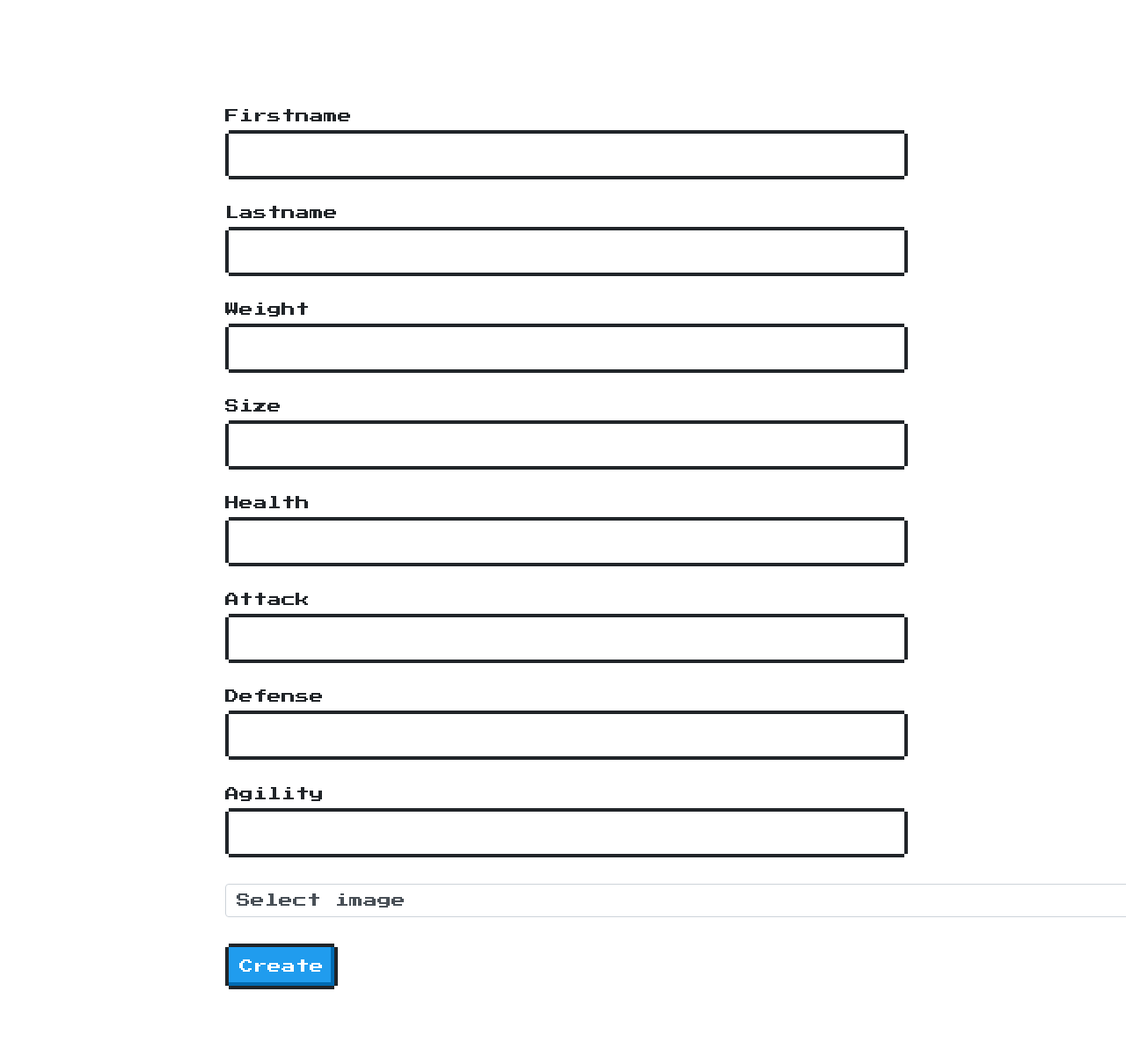
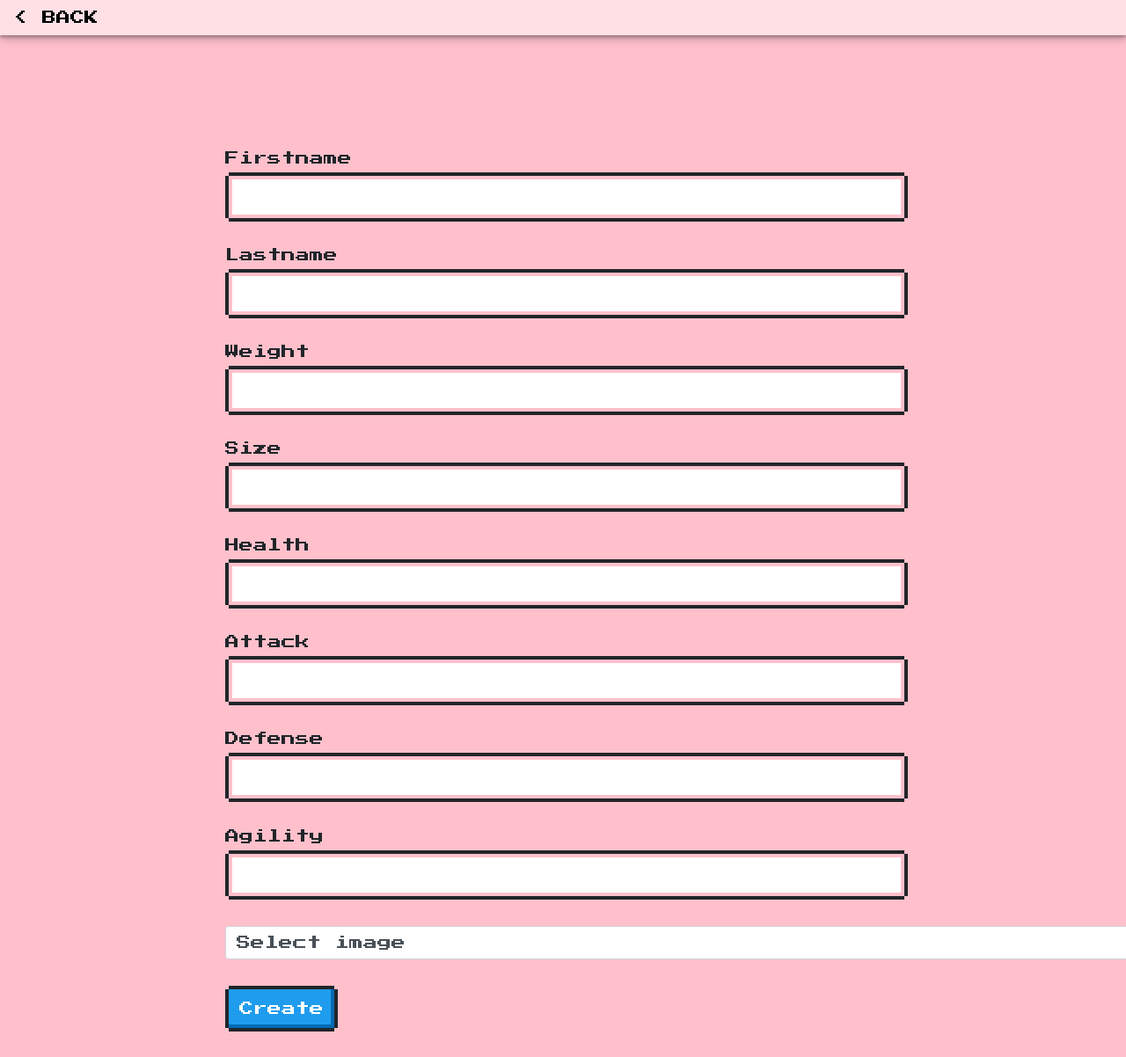
Before and after one commit to BourGuy64/RatzSlayer3, a PHP site: template src/views/form-char.html.twig in a window 1280 px wide. Shown: the whole page at 88% size. Run offline with PHP 8.4, Linux system fonts and the light colour scheme; the template is opened without the code that fills it, so the values that code supplies are empty; some libraries are stand-ins or nearby versions.

Commit message:
Add nav-bar on top with back button

```diff
--- a/src/css/main-menu.css
+++ b/src/css/main-menu.css
@@ -2,7 +2,6 @@
  * DEFAULT BODY
  */
 body {
-    background-color: pink;
     font-family: 'Press Start 2P';
 }
 
--- a/src/css/style.css
+++ b/src/css/style.css
@@ -22,14 +22,14 @@ body {
   display: flex;
   flex-direction: column;
   flex-wrap: nowrap;
+  background-color: pink;
 }
 
 /**
  * DEFAULT HEADER
  */
 header {
-    background-color: cyan;
-    box-shadow: 0 5px 10px rgba(0,0,0,0.19), 0 3px 3px rgba(0,0,0,0.23);
+  box-shadow: 0 5px 10px rgba(0, 0, 0, 0.19), 0 3px 3px rgba(0, 0, 0, 0.23);
   margin: 0;
   padding: 0;
   flex-shrink: 0;
@@ -48,9 +48,35 @@ header {
  * DEFAULT FOOTER
  */
 footer {
-    box-shadow: 0 5px 10px rgba(0,0,0,0.19), 0 3px 3px rgba(0,0,0,0.23);
+  box-shadow: 0 5px 10px rgba(0, 0, 0, 0.19), 0 3px 3px rgba(0, 0, 0, 0.23);
   margin: 0;
   padding: 0;
   flex-shrink: 0;
   z-index: 999;
 }
+
+div.navbar {
+  display: flex;
+  background: rgba(255, 255, 255, 0.5);
+  box-shadow: none;
+}
+
+div.navbar a {
+  text-decoration: none;
+  color: black;
+}
+
+div.navbar a:before{
+  content: '< ';
+}
+
+a{
+  text-decoration: none;
+}
+
+section{
+  overflow: auto;
+  flex-grow: 1;
+  margin-top: .5em;
+  padding-bottom: 1em;
+}
--- a/src/views/base.html.twig
+++ b/src/views/base.html.twig
@@ -30,12 +30,15 @@
 
     <header>
         {% block header %}
+        {% include "navbar.html.twig" %}
         {% endblock %}
     </header>
 
     <div id="main">
+      <section>
         {% block main %}
         {% endblock %}
+      </section>
     </div>
 
     <footer>
--- a/src/views/main-menu.html.twig
+++ b/src/views/main-menu.html.twig
@@ -3,6 +3,9 @@
 {% block css %}
     {{ parent() }}
     <link href="{{dir}}/src/css/main-menu.css" rel="stylesheet">
+{% endblock %}
+
+{% block header %}
 {% endblock %}
 
 {% block main %}
--- /dev/null
+++ b/src/views/navbar.html.twig
@@ -0,0 +1,3 @@
+<div class="navbar">
+  <a href="../">BACK</a>
+</div>
```
Lines whose indentation alone changed are shown as unchanged.
